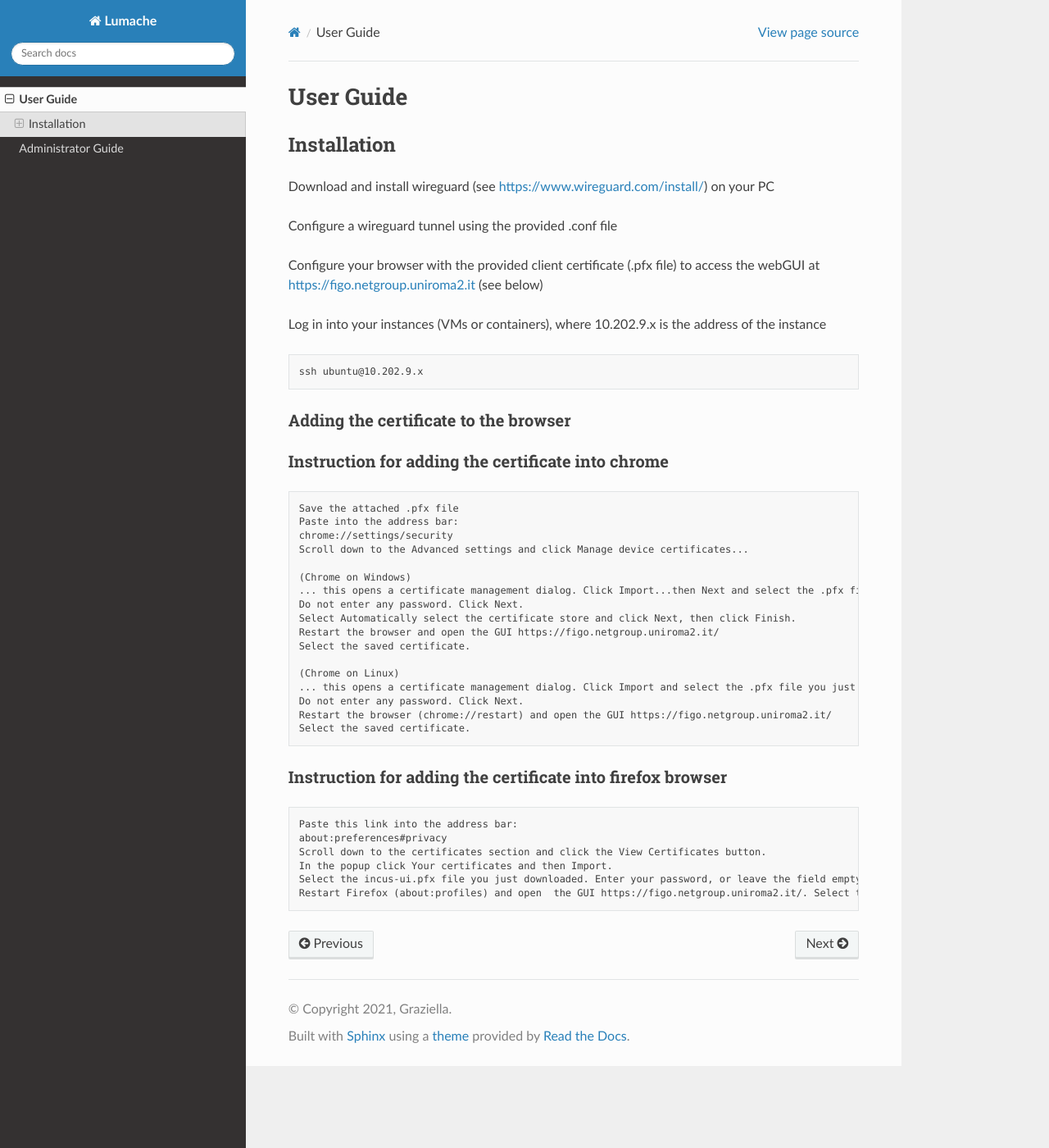
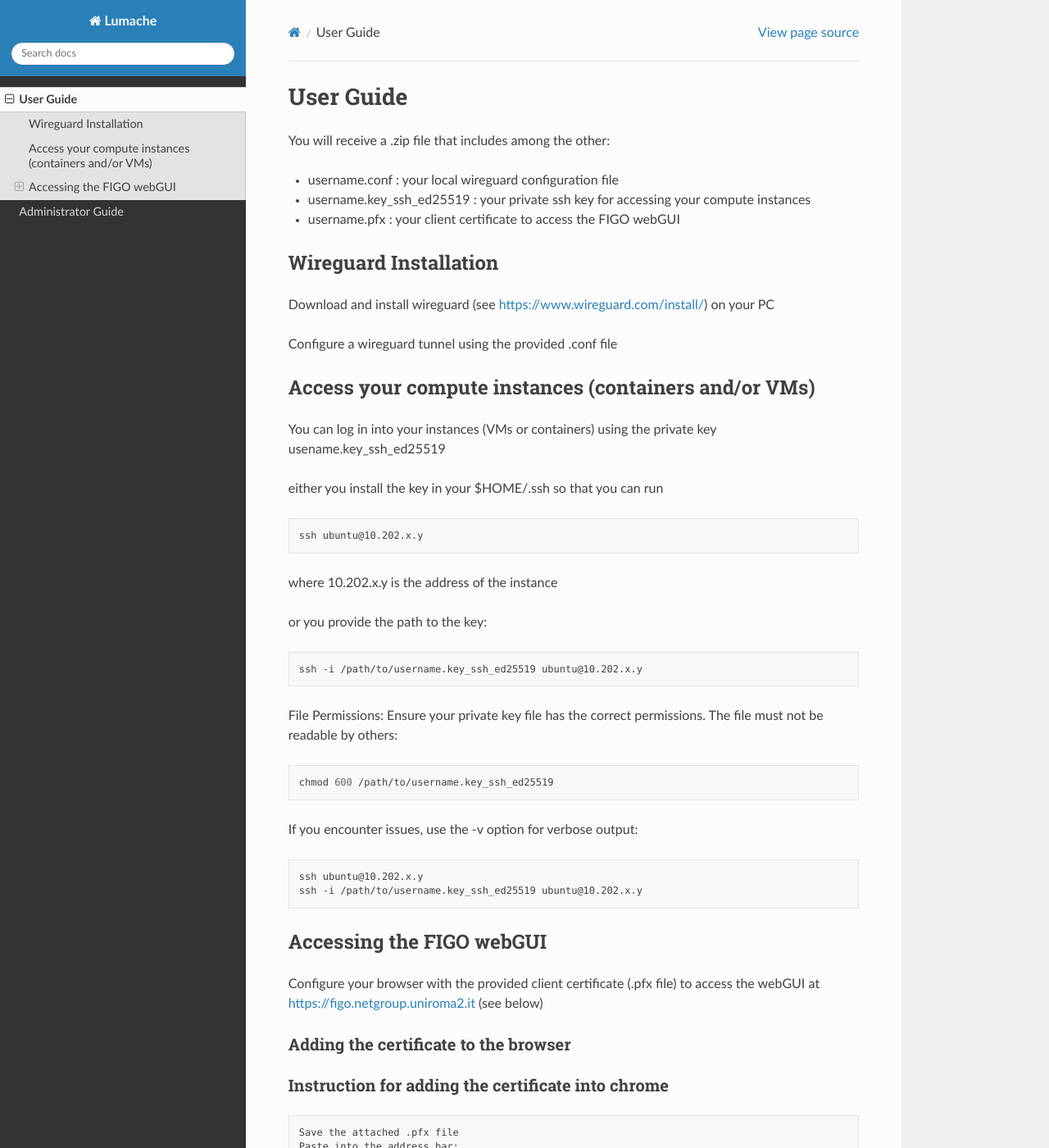
Before and after one commit to netgroup/figo-testbed, a Sphinx documentation site: the page built from docs/source/UserGuide.rst, in a window 1280 px wide and 1400 px high. Shown: the whole window at 82% size. Built offline with Sphinx 7.4.7 and the Read the Docs theme 3.1.0, drawn with Linux system fonts in a browser that asks for light colours.

Commit message:
Update UserGuide.rst

```diff
--- a/docs/source/UserGuide.rst
+++ b/docs/source/UserGuide.rst
@@ -3,21 +3,56 @@ User Guide
 
 .. _installation:
 
-Installation
-------------
+You will receive a .zip file that includes among the other:
+
+- username.conf : your local wireguard configuration file
+- username.key_ssh_ed25519 : your private ssh key for accessing your compute instances
+- username.pfx : your client certificate to access the FIGO webGUI
+
+Wireguard Installation
+-----------------------
 
 Download and install wireguard (see https://www.wireguard.com/install/) on your PC
 
 Configure a wireguard tunnel using the provided .conf file
 
-Configure your browser with the provided client certificate (.pfx file) to access the webGUI at
-https://figo.netgroup.uniroma2.it (see below)
+Access your compute instances (containers and/or VMs)
+------------------------------------------------------
 
-Log in into your instances (VMs or containers), where 10.202.9.x is the address of the instance
+You can log in into your instances (VMs or containers) using the private key usename.key_ssh_ed25519
+
+either you install the key in your $HOME/.ssh so that you can run
 
 .. code-block:: shell
 
-   ssh ubuntu@10.202.9.x
+   ssh ubuntu@10.202.x.y
+
+where 10.202.x.y is the address of the instance
+
+or you provide the path to the key:
+
+.. code-block:: shell
+
+   ssh -i /path/to/username.key_ssh_ed25519 ubuntu@10.202.x.y
+
+File Permissions: Ensure your private key file has the correct permissions. The file must not be readable by others:
+
+.. code-block:: shell
+
+   chmod 600 /path/to/username.key_ssh_ed25519
+
+If you encounter issues, use the -v option for verbose output:
+
+.. code-block:: shell
+
+   ssh ubuntu@10.202.x.y
+   ssh -i /path/to/username.key_ssh_ed25519 ubuntu@10.202.x.y
+
+Accessing the FIGO webGUI
+------------------------------------------------------
+
+Configure your browser with the provided client certificate (.pfx file) to access the webGUI at
+https://figo.netgroup.uniroma2.it (see below)
 
 Adding the certificate to the browser
 ^^^^^^^^^^^^^^^^^^^^^^^^^^^^^^^^^^^^^^^
```
